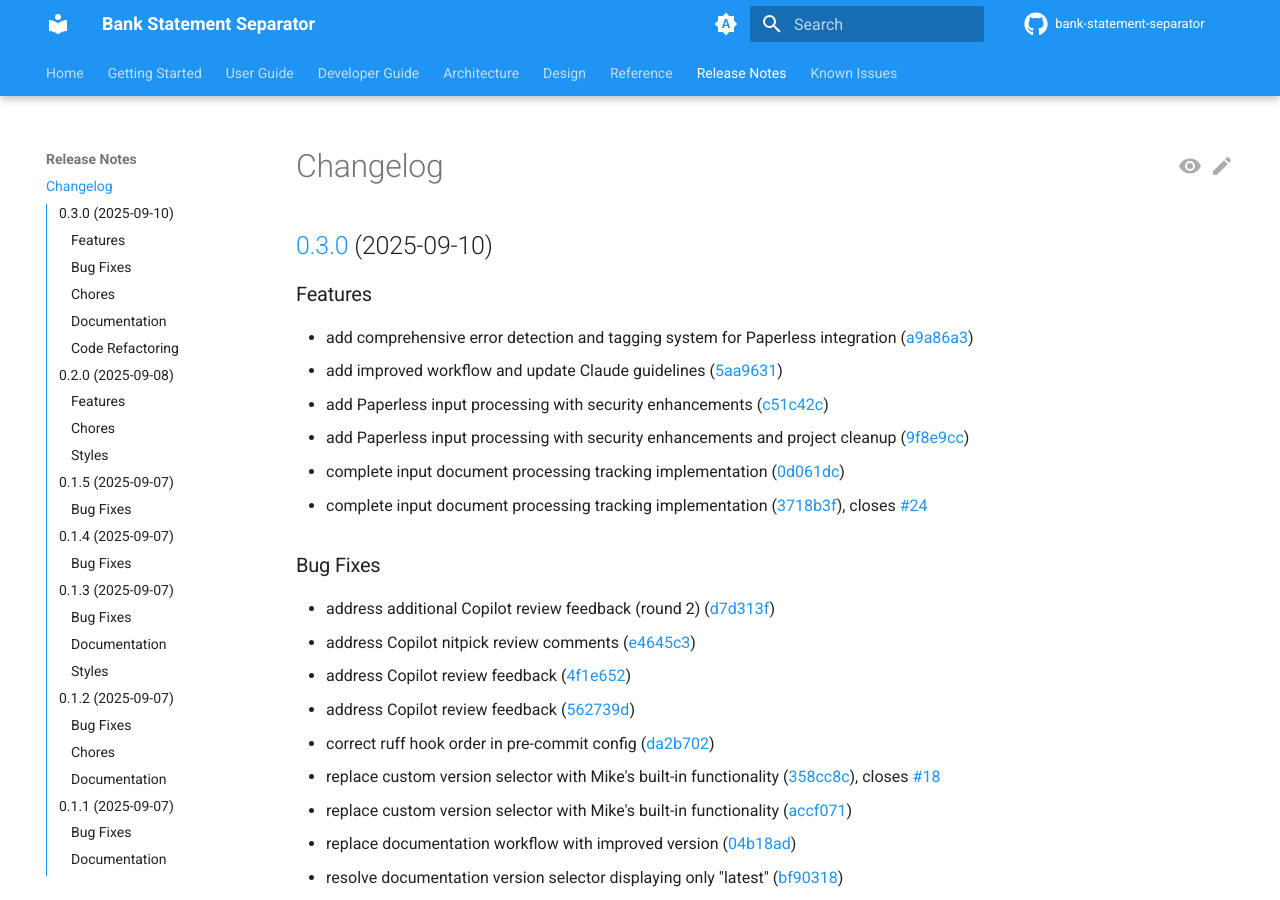
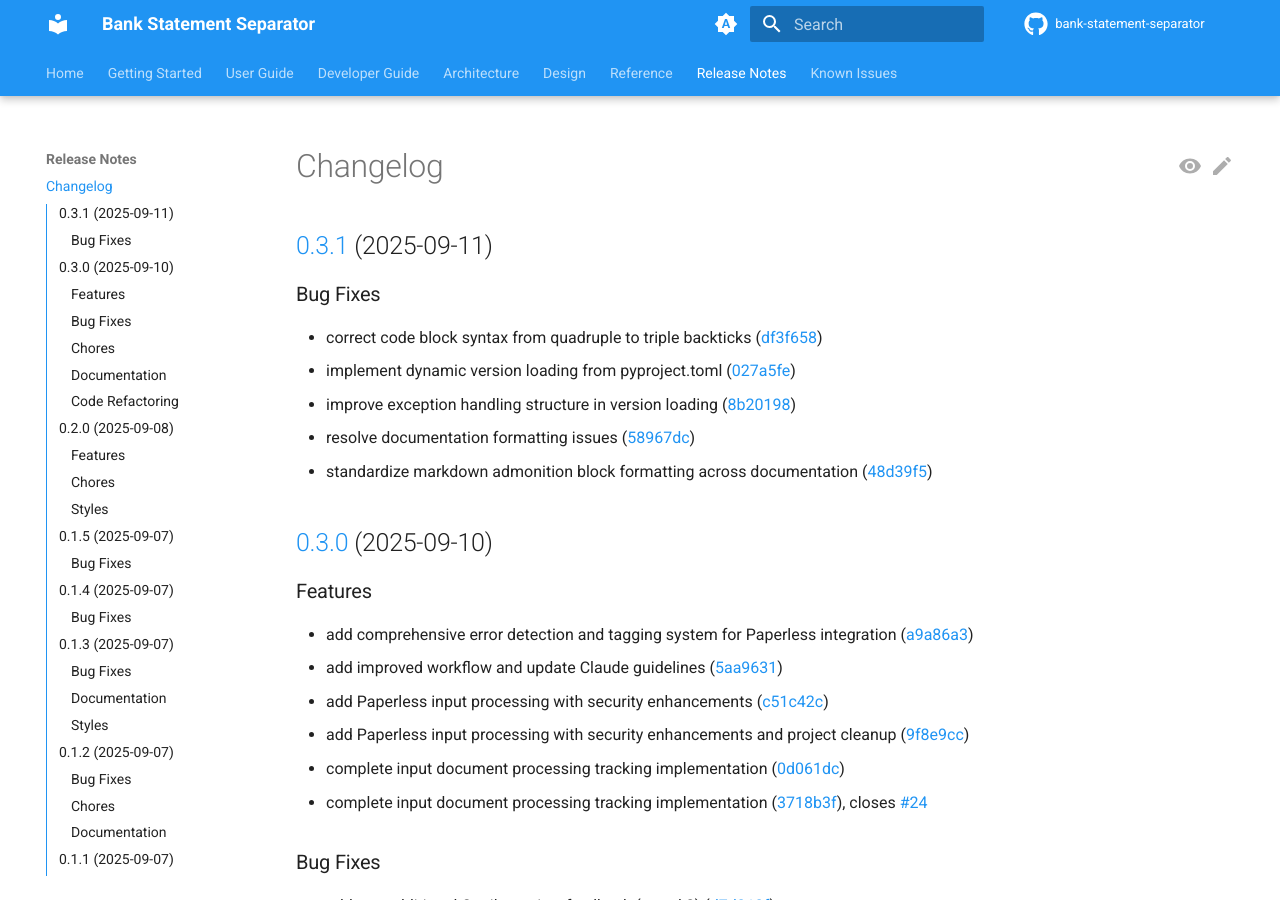
Before and after one commit to madeinoz67/bank-statement-separator, an MkDocs documentation site: the page built from docs/release_notes/CHANGELOG.md, in a window 1280 px wide and 900 px high. Built offline with MkDocs 1.6.1 and Material for MkDocs 9.7.7, drawn with Linux system fonts in a browser that asks for light colours; comment, search, counter and statistics services are not loaded; the version menu is left out.

Commit message:
chore(main): release 0.3.1

```diff
--- a/docs/release_notes/CHANGELOG.md
+++ b/docs/release_notes/CHANGELOG.md
@@ -1,4 +1,15 @@
 # Changelog
+
+## [0.3.1](https://github.com/madeinoz67/bank-statement-separator/compare/v0.3.0...v0.3.1) (2025-09-11)
+
+
+### Bug Fixes
+
+* correct code block syntax from quadruple to triple backticks ([df3f658](https://github.com/madeinoz67/bank-statement-separator/commit/df3f658f8bd70631861479707d58c171e2b98523))
+* implement dynamic version loading from pyproject.toml ([027a5fe](https://github.com/madeinoz67/bank-statement-separator/commit/027a5fe75186e3f6dbb613e4ba9ebfd5af6fe710))
+* improve exception handling structure in version loading ([8b20198](https://github.com/madeinoz67/bank-statement-separator/commit/8b20198ea9034716a1b5c0bbc8806ab8ac5294f5))
+* resolve documentation formatting issues ([58967dc](https://github.com/madeinoz67/bank-statement-separator/commit/58967dc2758e302a3a84416baf14f50d88074188))
+* standardize markdown admonition block formatting across documentation ([48d39f5](https://github.com/madeinoz67/bank-statement-separator/commit/48d39f55b017964ce2ed4868253b62091d6953ae))
 
 ## [0.3.0](https://github.com/madeinoz67/bank-statement-separator/compare/v0.2.0...v0.3.0) (2025-09-10)
 
--- a/pyproject.toml
+++ b/pyproject.toml
@@ -18,7 +18,7 @@ no-build-isolation = false
 
 [project]
 name = "bank-statement-separator"
-version = "0.3.0"
+version = "0.3.1"
 description = "AI-powered tool for separating multi-statement PDF files using LangChain and LangGraph"
 readme = "README.md"
 license = "MIT"
```
Also changed, not shown: .release-please-manifest.json.
